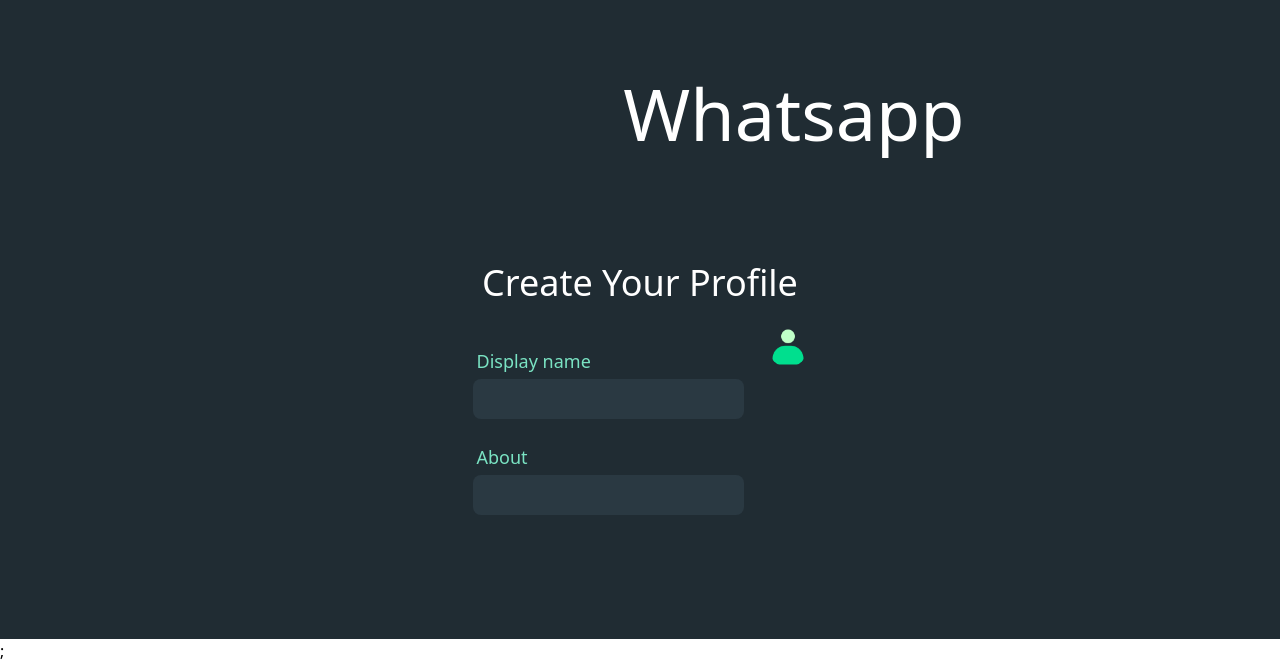
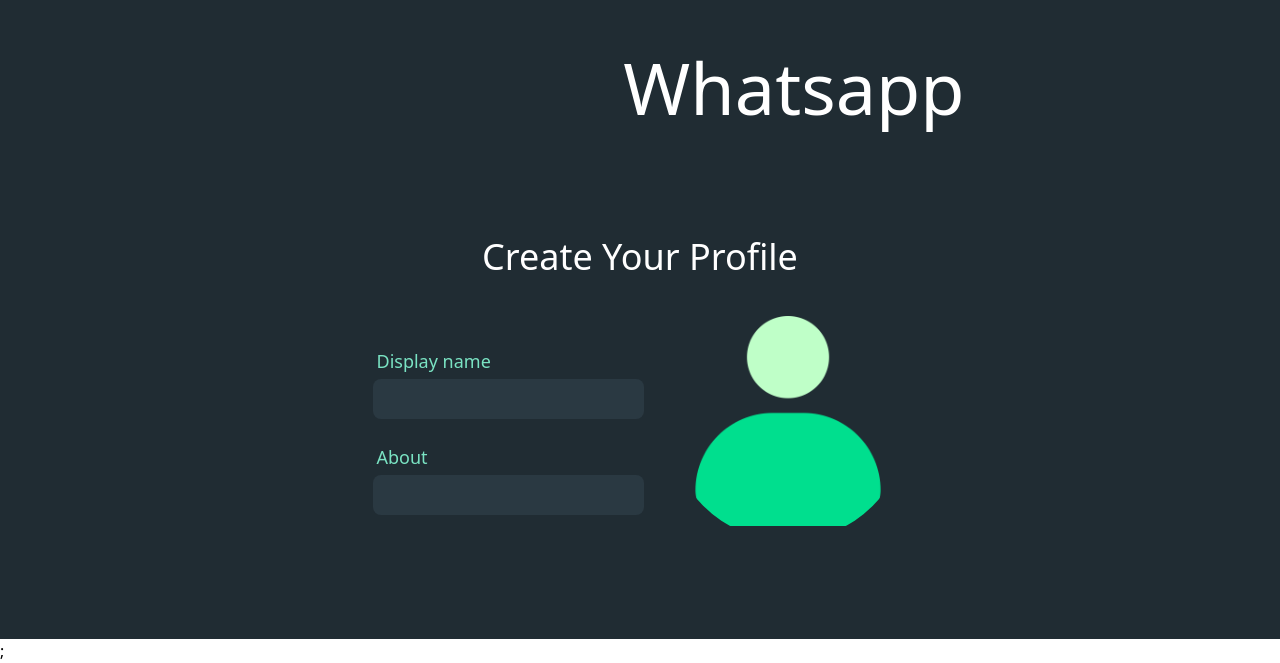
Before and after one commit to Engr-Pirlo/whats-app-Clone, a Next.js app in the folder client/: page /onboarding in a window 1280 px wide. Shown: the part 161-824 px from the top of the page. Built offline with nearby package versions, Linux system fonts and the light colour scheme.

Commit message:
change avatar icon replace my picture

```diff
--- a/client/src/components/common/Avatar.jsx
+++ b/client/src/components/common/Avatar.jsx
@@ -6,12 +6,19 @@
         <div className="flex items-center justify-center">
           {type ==="sm" &&(
             <div className="relative h-10 w-10">
-                <Image src={image} alt="avatar" className="rounded-full" fill />
+                <Image src={image} alt="avatar" className="rounded-full cursor-pointer" fill />
             </div>
           )}
           {type ==="lg" &&(
             <div className="relative h-14 w-14">
+                <Image src={image} alt="avatar" className="rounded-full cursor-pointer" fill />
+            </div>
+          )}
+          {type ==="xl" &&(
+            <div className="relative cursor-pointer">
+            <div className="h-60 w-60">
                 <Image src={image} alt="avatar" className="rounded-full" fill />
+            </div>
             </div>
           )}
 
--- a/client/src/pages/onboarding.jsx
+++ b/client/src/pages/onboarding.jsx
@@ -24,7 +24,7 @@
 
       </div>
        <div>
-           <Avatar  type="sm" image={image} setImage={setImage}/>
+           <Avatar  type="xl" image={image} setImage={setImage}/>
        </div>
     </div>
   </div>;
```
